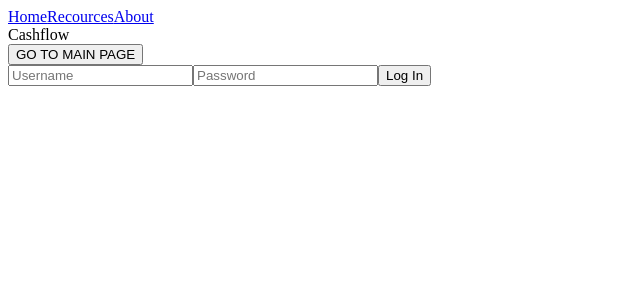
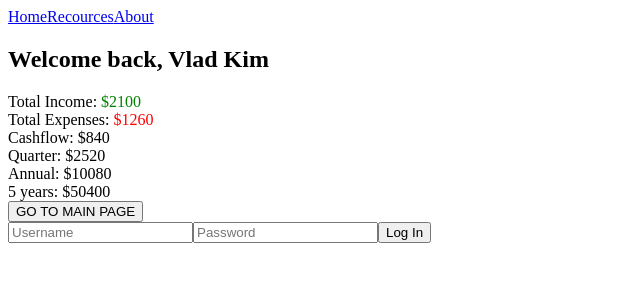
Before and after one commit to vladkim91/u4_hackathon, a Vue app in the folder cashflow/client/: page / in a window 1280 px wide. Both pictures are taken after a click on the button "GO TO CASHFLOW PAGE". Shown: the top 300 px of the page, without its empty margins (0-640 px from the left). Built offline with nearby package versions, Linux system fonts and the light colour scheme.

Commit message:
projections rendered

```diff
--- a/cashflow/client/src/components/Cashflow.vue
+++ b/cashflow/client/src/components/Cashflow.vue
@@ -1,14 +1,75 @@
 <template>
-  <div class='cashflow'>
-Cashflow
-
+  <div class="cashflow">
+    <div class="c-income-expenses">
+      <div class="income">
+        Total Income: <span class="positive">${{ totalIncome }}</span>
+      </div>
+      <div class="income">
+        Total Expenses:
+        <span class="negative">${{ Math.abs(totalExpenses) }}</span>
+      </div>
+    </div>
+    <div class="c-display">Cashflow: ${{ Math.abs(cashFlow) }}</div>
+    <div class="projections">
+      <div class="p-quarterly">Quarter: ${{projections.quarter}}</div>
+      <div class="p-annual">Annual: ${{projections.annual}}</div>
+      <div class="p-five-years">5 years: ${{projections.fiveYear}}</div>
+    </div>
   </div>
 </template>
 
 <script>
 export default {
   name: 'Cashflow',
+  props: {
+    bills: Array
+  },
+  data: () => ({
+    income: [],
+    expenses: [],
+    totalIncome: null,
+    totalExpenses: null,
+    cashFlow: null,
+    projections: {
+      quarter: null,
+      annual: null,
+      fiveYear: null
+    }
+
+  }),
+  mounted: function () {
+    this.splitTransactions();
+    this.getTotals();
+    this.calcCashflow();
+    this.getProjections()
+  },
+  methods: {
+    splitTransactions() {
+      this.bills.forEach((e) => {
+        e.amount > 0
+          ? this.income.push(e.amount)
+          : this.expenses.push(e.amount);
+      });
+    },
+
+    getTotals() {
+      this.totalIncome = this.income.reduce((total, cur) => {
+        return (total += cur);
+      }, 0);
+      this.totalExpenses = this.expenses.reduce((total, cur) => {
+        return (total += cur);
+      }, 0);
+    },
+    calcCashflow() {
+      this.cashFlow = this.totalIncome + this.totalExpenses;
+    },
+
+    getProjections() {
+      this.projections.quarter = this.cashFlow * 3
+      this.projections.annual = this.cashFlow * 12
+      this.projections.fiveYear = this.cashFlow * 60
+
+    }
+  }
 };
-
-
 </script>
--- a/cashflow/client/src/pages/Home.vue
+++ b/cashflow/client/src/pages/Home.vue
@@ -1,9 +1,18 @@
 <template>
   <div class="home">
+    <h2>Welcome back, {{user.first_name}} {{user.last_name}}</h2>
     <div class="main">
-      <Bills v-if="!currentPage" :bills="bills" @adjustBalance="adjustBalance"/>
-      <Transactions v-if="!currentPage" :transactions="transactions" :balance="user.balance" />
-      <Cashflow v-else/>
+      <Bills
+        v-if="!currentPage"
+        :bills="bills"
+        @adjustBalance="adjustBalance"
+      />
+      <Transactions
+        v-if="!currentPage"
+        :transactions="transactions"
+        :balance="user.balance"
+      />
+      <Cashflow v-else :bills="bills"/>
     </div>
 
     <button @click="togglePage" v-if="!currentPage">GO TO CASHFLOW PAGE</button>
@@ -34,7 +43,6 @@ export default {
   mounted: function () {
     this.getBills();
     this.getTransactions();
-
   },
   methods: {
     getBills() {
@@ -48,8 +56,7 @@ export default {
       else this.currentPage++;
     },
     adjustBalance(transactionAmount) {
-      this.user.balance += transactionAmount
-      console.log(transactionAmount);
+      this.user.balance += transactionAmount;
     }
   }
 };
```
